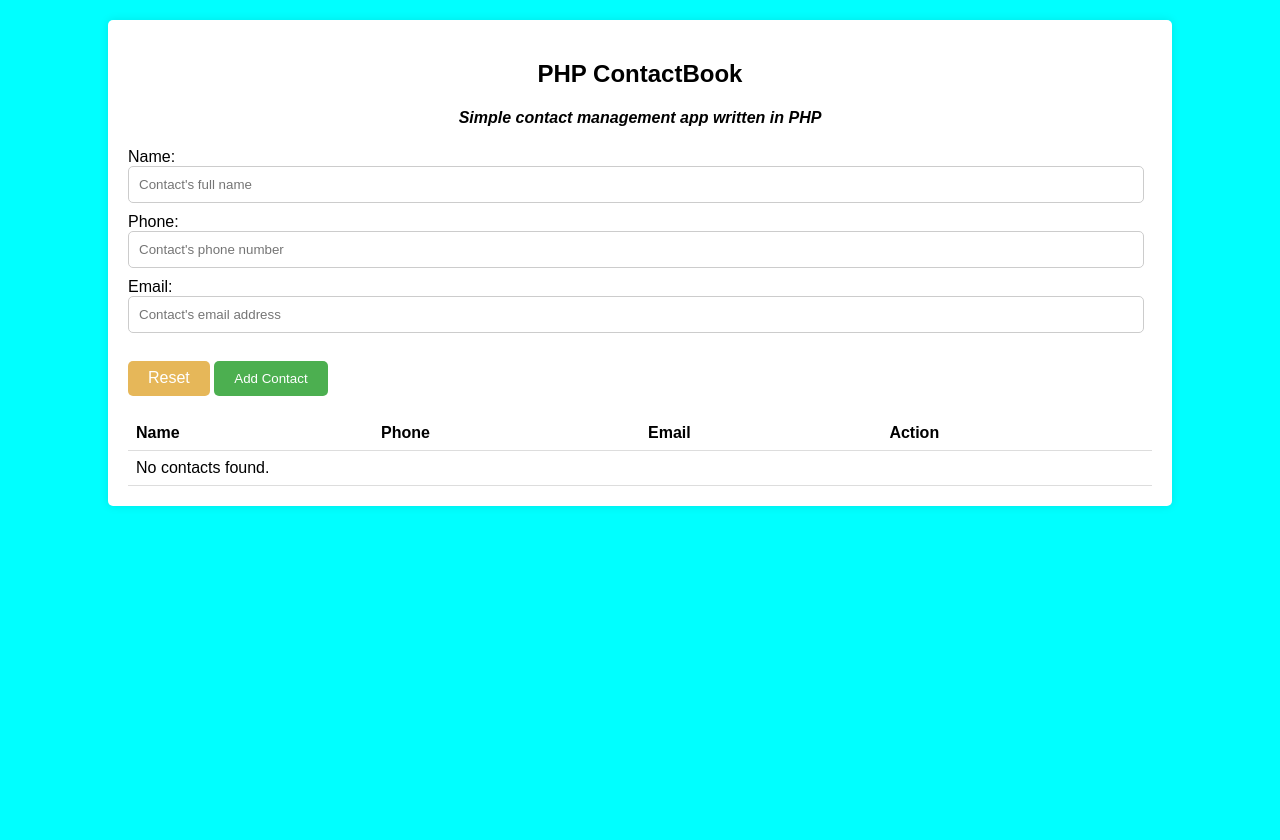
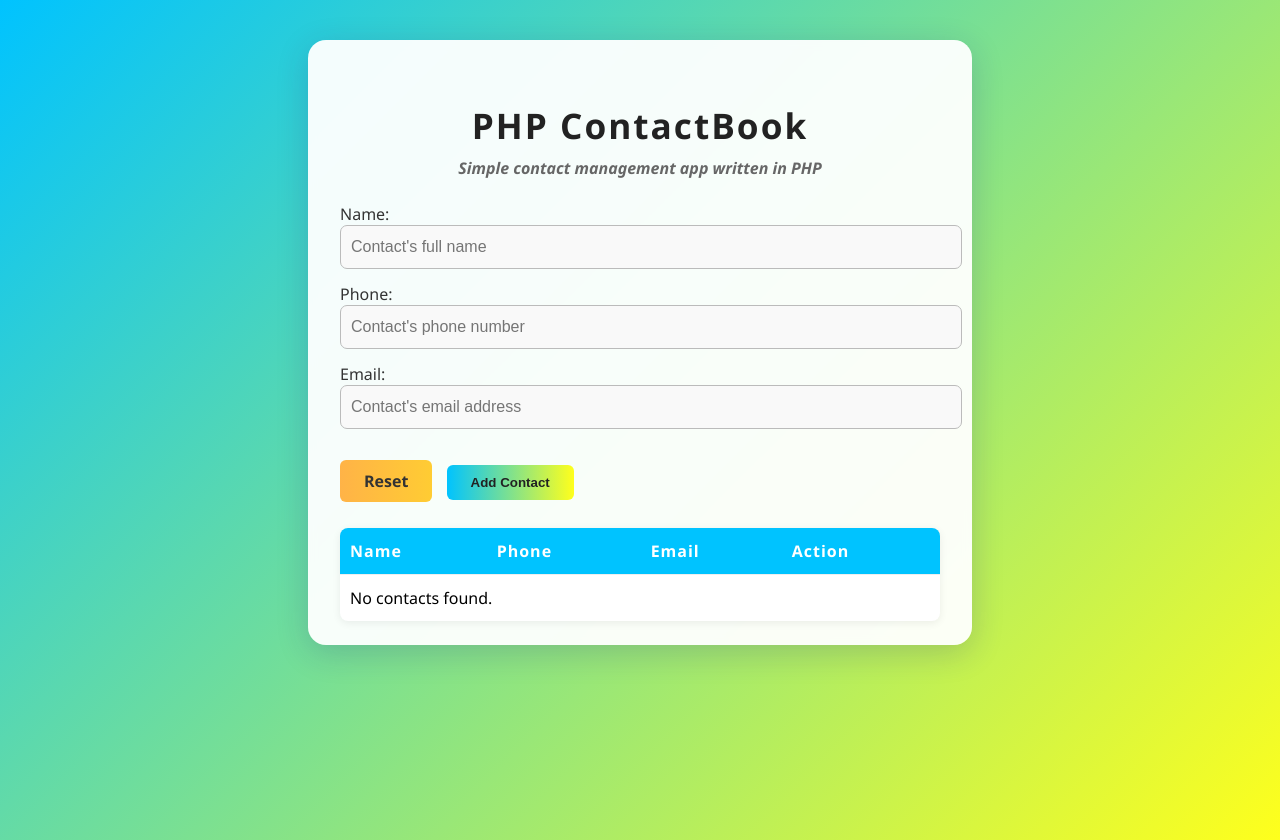
Before and after one commit to neiruhitori/phpcontactbook, a PHP site: page / in a window 1280 px wide. Before the commit the page ends 506 px from the top, so only its background shows below. Run offline with PHP 8.4, Linux system fonts and the light colour scheme; data that the repository does not hold is empty.

Commit message:
firsh commit

```diff
--- a/index.php
+++ b/index.php
@@ -21,7 +21,7 @@ if ($conn->connect_error) {
 }
 
 // Add contact
-if(isset($_POST['add'])) {
+if (isset($_POST['add'])) {
     $name = $_POST['name'];
     $phone = $_POST['phone'];
     $email = $_POST['email'];
@@ -36,7 +36,7 @@ if(isset($_POST['add'])) {
 }
 
 // Delete contact
-if(isset($_GET['delete'])) {
+if (isset($_GET['delete'])) {
     $id = $_GET['delete'];
     $sql = "DELETE FROM contacts WHERE id=$id";
 
@@ -48,7 +48,7 @@ if(isset($_GET['delete'])) {
 }
 
 // Update contact
-if(isset($_POST['update'])) {
+if (isset($_POST['update'])) {
     $id = $_POST['id'];
     $name = $_POST['name'];
     $phone = $_POST['phone'];
@@ -69,89 +69,172 @@ $result = $conn->query($sql);
 ?>
 <!DOCTYPE html>
 <html lang="en">
+
 <head>
     <title>Contact Management</title>
     <style>
         body {
-            font-family: Arial, sans-serif;
+            font-family: 'Segoe UI', Arial, sans-serif;
             margin: 0;
             padding: 0;
-            background-color: aqua;
+            min-height: 100vh;
+            background: linear-gradient(135deg, #00c3ff 0%, #ffff1c 100%);
         }
+
         .container {
-            max-width: 80%;
-            margin: 20px auto;
-            background-color: #fff;
-            padding: 20px;
-            border-radius: 5px;
-            box-shadow: 0 0 10px rgba(0, 0, 0, 0.1);
+            max-width: 600px;
+            margin: 40px auto;
+            background: rgba(255, 255, 255, 0.95);
+            padding: 32px 32px 24px 32px;
+            border-radius: 18px;
+            box-shadow: 0 8px 32px 0 rgba(31, 38, 135, 0.2);
+            backdrop-filter: blur(4px);
         }
+
         .reset-button {
-            background-color: #e6b759;
-            color: white;
-            padding: 8px 20px 10px 20px;
+            background: linear-gradient(90deg, #ffb347 0%, #ffcc33 100%);
+            color: #333;
+            padding: 10px 24px;
             border: none;
-            border-radius: 5px;
+            border-radius: 6px;
             cursor: pointer;
             text-decoration: none;
+            font-weight: bold;
+            margin-right: 10px;
+            transition: background 0.3s;
         }
-        h2, h4 {
+
+        .reset-button:hover {
+            background: linear-gradient(90deg, #ffcc33 0%, #ffb347 100%);
+        }
+
+        h2 {
             text-align: center;
+            font-size: 2.2em;
+            margin-bottom: 0;
+            color: #222;
+            letter-spacing: 2px;
         }
+
+        h4 {
+            text-align: center;
+            font-style: italic;
+            color: #666;
+            margin-top: 8px;
+            margin-bottom: 24px;
+        }
+
         form {
-            margin-bottom: 20px;
+            margin-bottom: 28px;
         }
-        input[type="text"], input[type="email"] {
-            width: 98%;
-            padding: 10px 0 10px 10px;
-            margin-bottom: 10px;
-            border-radius: 5px;
-            border: 1px solid #ccc;
+
+        label {
+            font-weight: 500;
+            color: #333;
         }
+
+        input[type="text"],
+        input[type="email"] {
+            width: 100%;
+            padding: 12px 10px;
+            margin-bottom: 14px;
+            border-radius: 7px;
+            border: 1px solid #bbb;
+            font-size: 1em;
+            background: #f9f9f9;
+            transition: border 0.2s;
+        }
+
+        input[type="text"]:focus,
+        input[type="email"]:focus {
+            border: 1.5px solid #00c3ff;
+            outline: none;
+        }
+
         input[type="submit"] {
-            background-color: #4CAF50;
-            color: white;
-            padding: 10px 20px;
+            background: linear-gradient(90deg, #00c3ff 0%, #ffff1c 100%);
+            color: #222;
+            padding: 10px 24px;
             border: none;
-            border-radius: 5px;
+            border-radius: 6px;
             cursor: pointer;
+            font-weight: bold;
+            transition: background 0.3s, color 0.3s;
         }
+
         input[type="submit"]:hover {
-            background-color: #45a049;
+            background: linear-gradient(90deg, #ffff1c 0%, #00c3ff 100%);
+            color: #111;
         }
+
         table {
             width: 100%;
             border-collapse: collapse;
+            margin-top: 10px;
+            background: #fff;
+            border-radius: 8px;
+            overflow: hidden;
+            box-shadow: 0 2px 8px rgba(0, 0, 0, 0.07);
         }
-        th, td {
-            padding: 8px;
+
+        th,
+        td {
+            padding: 12px 10px;
             text-align: left;
-            border-bottom: 1px solid #ddd;
+            border-bottom: 1px solid #eee;
         }
+
+        th {
+            background: #00c3ff;
+            color: #fff;
+            font-weight: 600;
+            letter-spacing: 1px;
+        }
+
+        tr:last-child td {
+            border-bottom: none;
+        }
+
         tr:hover {
-            background-color: #f2f2f2;
+            background: #f0faff;
         }
+
         .notification {
-            background-color: #4CAF50;
-            color: white;
+            background: linear-gradient(90deg, #00c3ff 0%, #ffff1c 100%);
+            color: #222;
             text-align: center;
             padding: 15px;
             margin-bottom: 20px;
-            border-radius: 5px;
+            border-radius: 8px;
+            font-weight: bold;
+            box-shadow: 0 2px 8px rgba(0, 0, 0, 0.08);
+        }
+
+        a {
+            color: #00c3ff;
+            text-decoration: none;
+            font-weight: 500;
+            transition: color 0.2s;
+        }
+
+        a:hover {
+            color: #ffb347;
+            text-decoration: underline;
         }
     </style>
 </head>
+
 <body>
 
     <div class="container">
         <h2>PHP ContactBook</h2>
         <h4 style="font-style: italic;">Simple contact management app written in PHP</h4>
-    <?php if(isset($message)): ?>
+        <?php if (isset($message)): ?>
             <div class="notification"><?php echo $message; ?></div>
         <?php endif; ?>
-    <?php if(isset($_GET['edit'])) { ?>
+        <?php if (isset($_GET['edit'])) { ?>
             <?php
-            $sql = "SELECT * FROM contacts WHERE id=".$_GET['edit'];
+            $sql = "SELECT * FROM contacts WHERE id=" . $_GET['edit'];
             $records = $conn->query($sql);
             $editedContact = $records->fetch_assoc();
             ?>
@@ -159,15 +242,15 @@ $result = $conn->query($sql);
             <?php $editedContact = ['name' => '', 'phone' => '', 'email' => '']; ?>
         <?php } ?>
         <form method="post" action="">
-        <input type="hidden" name="id" value="<?php if(isset($_GET['edit'])) echo $_GET['edit']; ?>">
+            <input type="hidden" name="id" value="<?php if (isset($_GET['edit'])) echo $_GET['edit']; ?>">
             <label for="name">Name:</label><br>
-        <input type="text" id="name" name="name" placeholder="Contact's full name" value="<?php if(isset($_GET['edit'])) echo $editedContact['name']; ?>" required><br>
+            <input type="text" id="name" name="name" placeholder="Contact's full name" value="<?php if (isset($_GET['edit'])) echo $editedContact['name']; ?>" required><br>
             <label for="phone">Phone:</label><br>
-        <input type="text" id="phone" name="phone" placeholder="Contact's phone number" value="<?php if(isset($_GET['edit'])) echo $editedContact['phone']; ?>" required><br>
+            <input type="text" id="phone" name="phone" placeholder="Contact's phone number" value="<?php if (isset($_GET['edit'])) echo $editedContact['phone']; ?>" required><br>
             <label for="email">Email:</label><br>
-        <input type="email" id="email" name="email" placeholder="Contact's email address" value="<?php if(isset($_GET['edit'])) echo $editedContact['email']; ?>" required><br><br>
+            <input type="email" id="email" name="email" placeholder="Contact's email address" value="<?php if (isset($_GET['edit'])) echo $editedContact['email']; ?>" required><br><br>
             <a class="reset-button" href="index.php">Reset</a>
-        <?php if(isset($_GET['edit'])): ?>
+            <?php if (isset($_GET['edit'])): ?>
                 <input type="submit" name="update" value="Update Contact">
             <?php else: ?>
                 <input type="submit" name="add" value="Add Contact">
@@ -181,23 +264,28 @@ $result = $conn->query($sql);
                 <th>Action</th>
             </tr>
             <?php
-        if ($result->num_rows > 0) {
-            while($row = $result->fetch_assoc()) {
+            if ($result && $result->num_rows > 0) {
+                while ($row = $result->fetch_assoc()) {
                     echo "<tr>";
-                echo "<td>" . $row["name"]. "</td>";
-                echo "<td>" . $row["phone"]. "</td>";
-                echo "<td>" . $row["email"]. "</td>";
-                echo "<td><a href='?edit=".$row["id"]."'>Edit</a> | <a href='?delete=".$row["id"]."'>Delete</a></td>";
+                    echo "<td>" . $row["name"] . "</td>";
+                    echo "<td>" . $row["phone"] . "</td>";
+                    echo "<td>" . $row["email"] . "</td>";
+                    echo "<td><a href='?edit=" . $row["id"] . "'>Edit</a> | <a href='?delete=" . $row["id"] . "'>Delete</a></td>";
                     echo "</tr>";
                 }
             } else {
+                if (!$result) {
+                    echo "<tr><td colspan='4' style='color:red;'>Query error: " . $conn->error . "</td></tr>";
+                } else {
                     echo "<tr><td colspan='4'>No contacts found.</td></tr>";
+                }
             }
             ?>
         </table>
     </div>
 
 </body>
+
 </html>
 
 <?php
```
Lines whose indentation alone changed are shown as unchanged.
